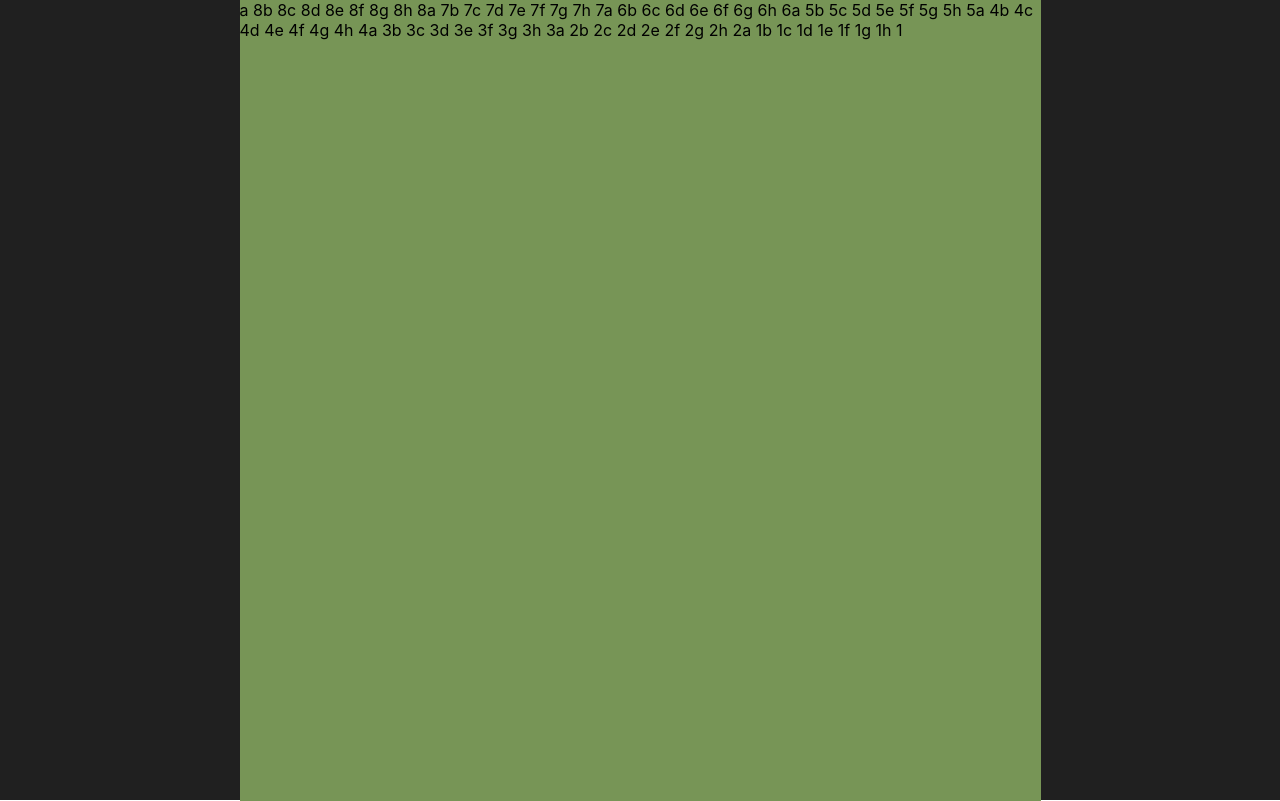
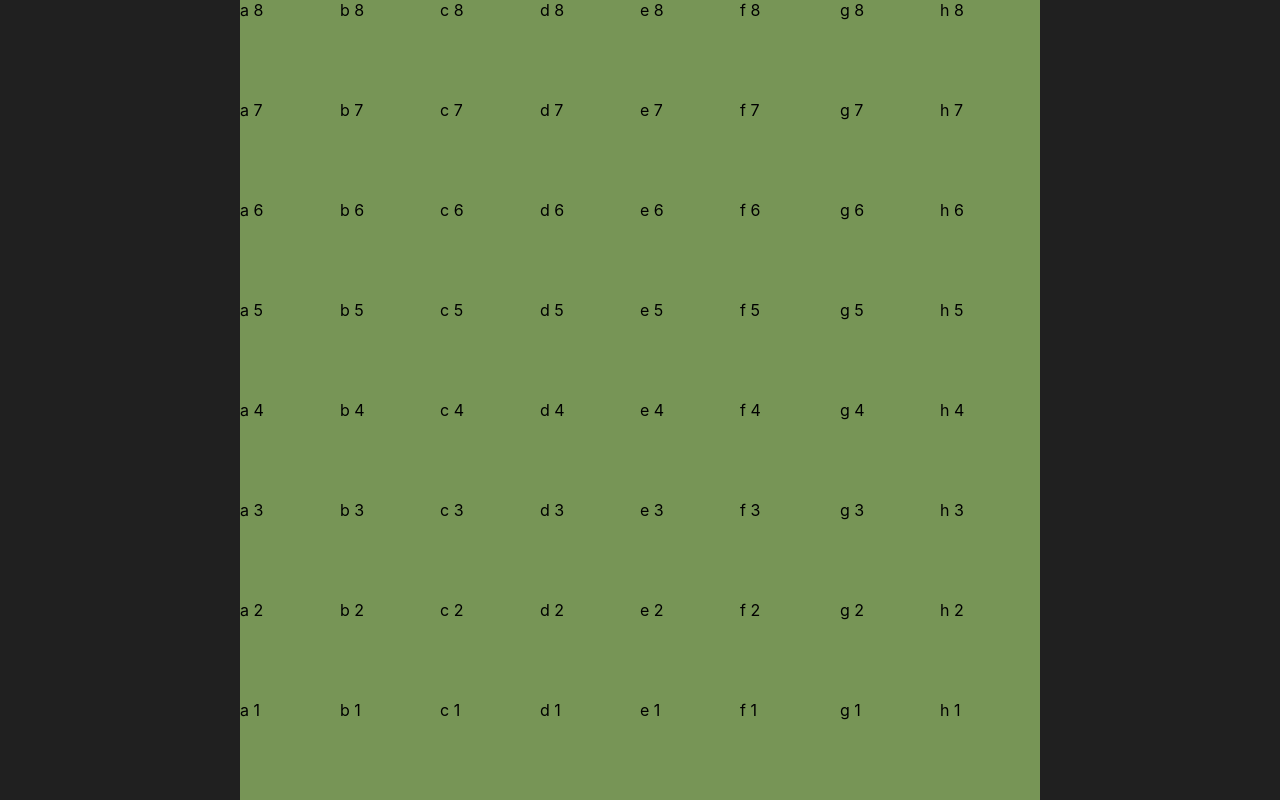
Before and after one commit to spidey0p/chess-game, a React (Create React App) app: page / in a window 1280 px wide. Built offline with nearby package versions, Linux system fonts and the light colour scheme.

Commit message:
grid done

```diff
--- a/src/components/Chessboard.css
+++ b/src/components/Chessboard.css
@@ -1,5 +1,13 @@
 #chessboard{
-    width: 801px;
-    height: 801px;
+    display: grid;
+    grid-template-columns: repeat(8,100px);
+    grid-template-rows: repeat(8,100px);
+    width: 800px;
+    height: 800px;
     background-color: #779556;
 }
+
+#chessboard .tile{
+    width: 100px;
+    height: 100px;
+}
--- a/src/components/Chessboard.tsx
+++ b/src/components/Chessboard.tsx
@@ -11,7 +11,7 @@ export default function Chessboard(){
     for(let j = verticalAxis.length - 1;j>=0;j--){
         for(let i = 0;i<horizontalAxis.length;i++){
             board.push(
-                <span>{horizontalAxis[i]} {verticalAxis[j]}</span>);
+                <div className="tile">{horizontalAxis[i]} {verticalAxis[j]}</div>);
         }
     }
 return <div id="chessboard">{board}</div>
```
